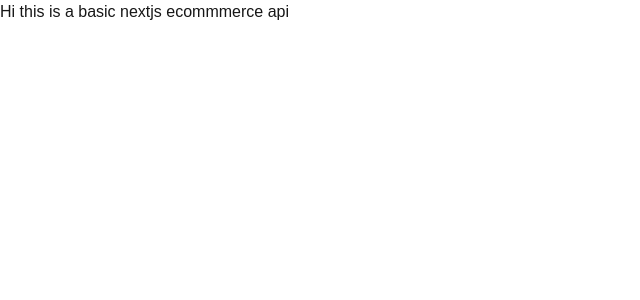
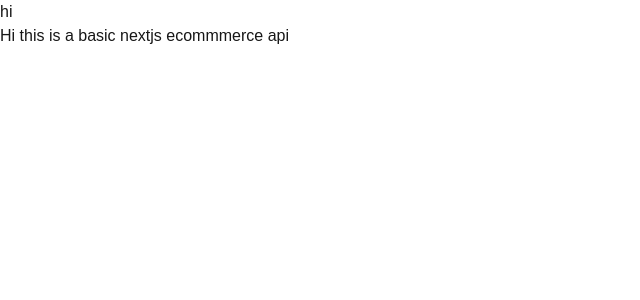
Before and after one commit to sinhadeepak1115/Next-E-commerce-API, a Next.js app: page / in a window 1280 px wide. Shown: the top 300 px of the page, without its empty margins (0-640 px from the left). Built offline with nearby package versions, Linux system fonts and the light colour scheme.

Commit message:
basic commit

```diff
--- a/app/api/auth/[...nextauth]/route.ts
+++ b/app/api/auth/[...nextauth]/route.ts
@@ -4,8 +4,8 @@
 const handler = NextAuth({
   providers: [
     GoogleProvider({
-      clientId: process.env.GOOGLE_CLIENT_ID,
-      clientSecret: process.env.GOOGLE_CLIENT_SECRET,
+      clientId: process.env.GOOGLE_CLIENT_ID || "",
+      clientSecret: process.env.GOOGLE_CLIENT_SECRET || "",
     }),
   ],
 });
--- a/app/page.tsx
+++ b/app/page.tsx
@@ -1,3 +1,10 @@
+import AppBar from "./components/Appbar";
+
 export default function Home() {
-  return <div>Hi this is a basic nextjs ecommmerce api</div>;
+  return (
+    <div>
+      <AppBar />
+      Hi this is a basic nextjs ecommmerce api
+    </div>
+  );
 }
```
